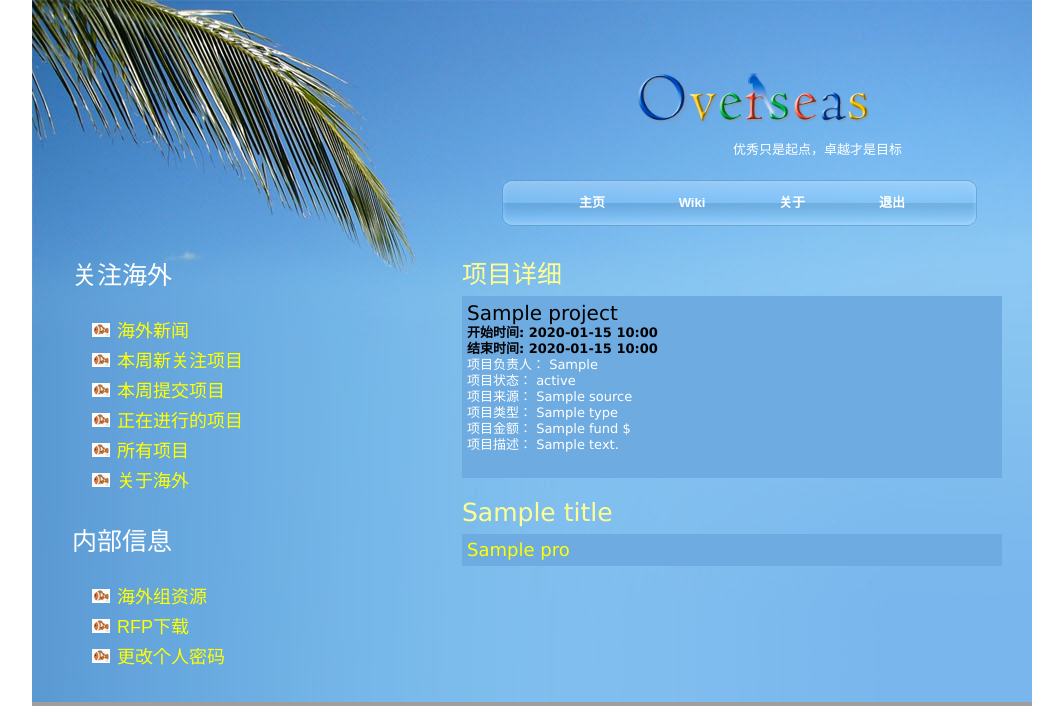
After one commit to doggod999/overseas, a Django app: template template/project.html in a window 1280 px wide. The commit adds this page. Shown: the top 706 px of the page, without its empty margins (108-1171 px from the left). Run offline with Django 3.2, Linux system fonts and the light colour scheme; the template is opened without the code that fills it: most values are stand-ins (such as "Sample title", 1, 10 or a date in 2020); grey boxes are pictures that could not be loaded.

Commit message:
可以发布了

```diff
--- a/template/basic.html
+++ b/template/basic.html
@@ -45,8 +45,8 @@
           <h2>内部信息</h2>
           <ul class="menu">
             <li><a href="/resource/">海外组资源</a></li>
-            <li><a href="#">RFP下载</a></li>
-            <li><a href="#">更改个人密码</a></li>
+            <li><a href="/about/">RFP下载</a></li>
+            <li><a href="/about/">更改个人密码</a></li>
           </ul>
         </div>
         {% endif %}
--- a/template/home.html
+++ b/template/home.html
@@ -25,7 +25,7 @@
           <a href="/admin/home/project/add/">增加关注项目</a><br>
         {% endif %}
         <div class="more">
-        <a href="#">more...</a>
+        <a href="/project/attention/">more...</a>
         </div>
         </div>
         <h2>本周提交项目</h2>
@@ -33,14 +33,14 @@
         {% for s in submit %}
         	<div class="list">{{ s.duty_person }} 需提交 <a href="/project/{{ s.id }}/">{{ s.name }}</a></div>
         {% endfor %}
-          <div class="more"><a href="#">more...</a></div>
+          <div class="more"><a href="/project/submit/">more...</a></div>
         </div>
         <h2>正在进行的项目</h2>
         <div class="text">
         {% for p in doing %}
         	<div class="list">{{ p.duty_person }} 负责 <a href="/project/{{ p.id }}/">{{ p.name }}</a></div>
         {% endfor %}
-        <div class="more"><a href="#">more...</a></div>
+        <div class="more"><a href="/project/all/">more...</a></div>
         </div>
         <div class="clearfix"></div>
     </div>
--- /dev/null
+++ b/template/project.html
@@ -0,0 +1,31 @@
+{% extends "basic.html" %}
+
+{% block content %}
+	<div class="main fr">
+		{% if project %}
+		<h2>项目详细</h2>
+        <div class="text">
+	        <div class="news">
+	        	<h3>{{ project.name }}</h3>
+	        	<div class="date">开始时间:&nbsp;{{ project.start_time|date:"Y-m-d H:i" }}</div>
+	        	<div class="date">结束时间:&nbsp;{{ project.end_time|date:"Y-m-d H:i" }}</div>
+	        	项目负责人： {{ project.duty_person }}<br>
+	        	项目状态： {{ state }}<br>
+	        	项目来源： {{ project.source }}<br>
+	        	项目类型： {{ type }}<br>
+	        	项目金额： {{ project.fund }} $<br>
+	        	项目描述： {{ project.description }}<br>
+          	</div>
+        </div>
+        {% endif %}
+
+        <h2>{{ title }}</h2>
+        <div class="text">
+        {% for pro in projects %}
+      		<div class="list"><a href="/project/{{ pro.id }}/">{{ pro.name }}</a> </div>
+      	{% endfor %}
+        </div>
+        <div class="clearfix"></div>
+    </div>
+
+{% endblock %}
```
Also changed, not shown: home/views.py (+48 -7 lines).
